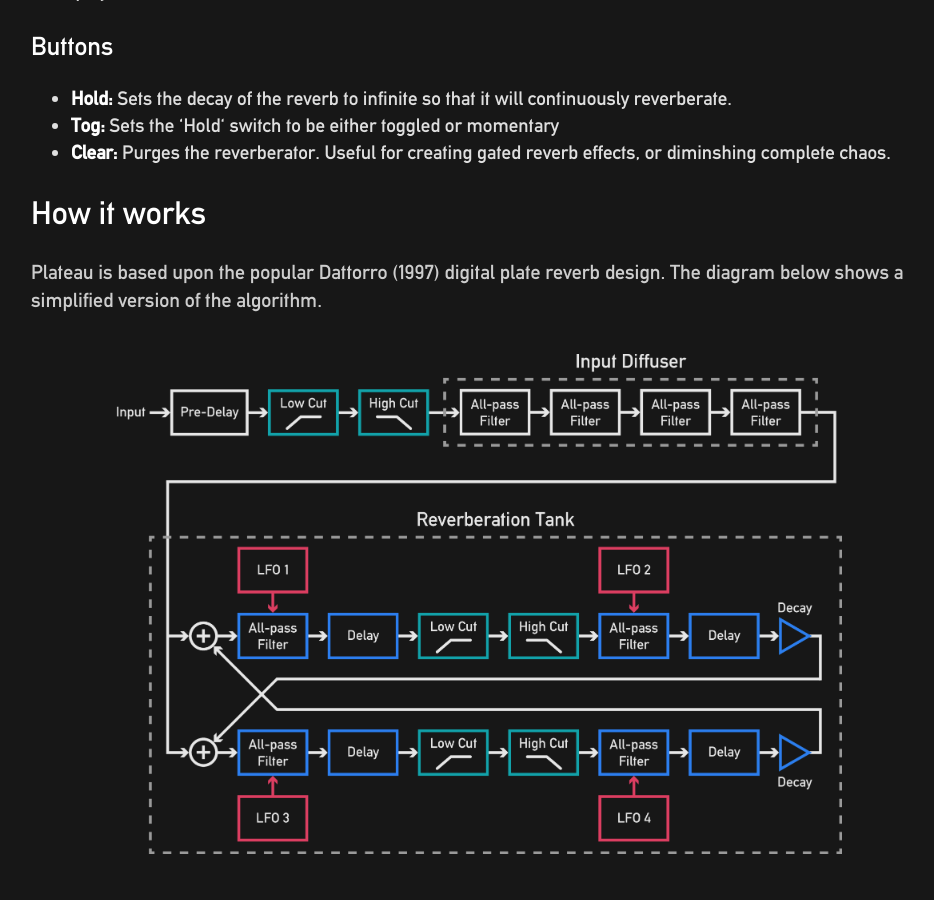
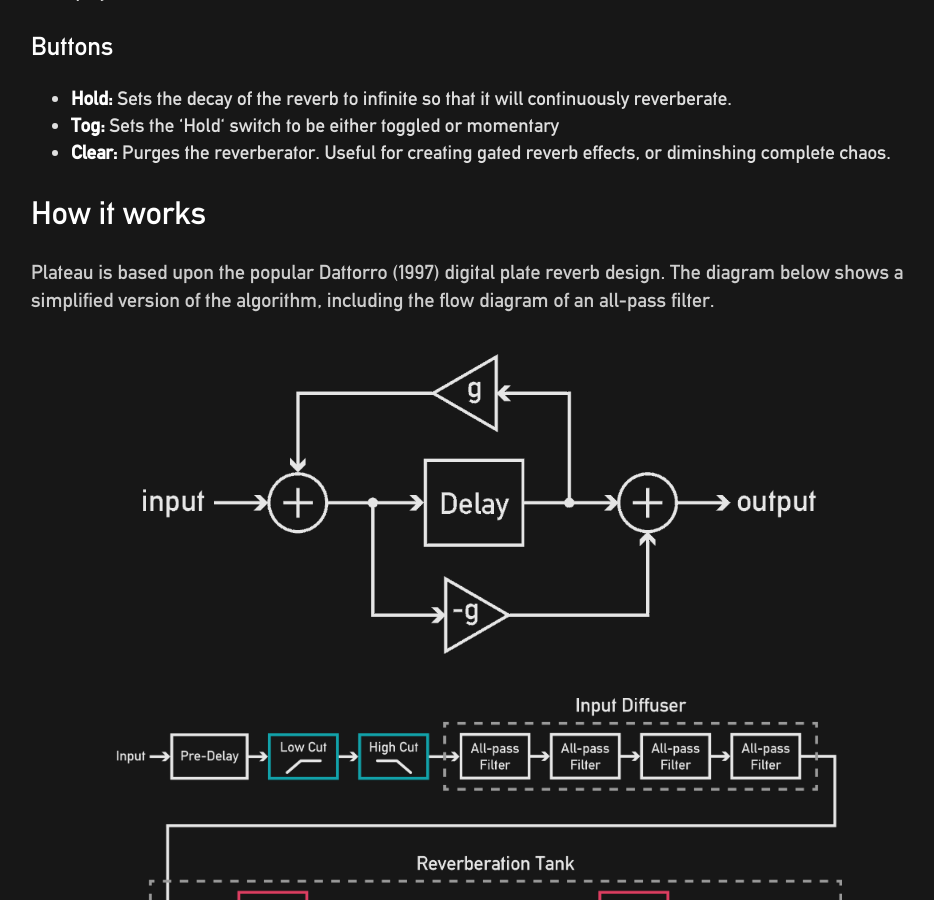
Before and after one commit to ValleyAudio/ValleyAudio.github.io, a Jekyll site: the page built from rack/plateau/plateau.html, in a window 1280 px wide and 900 px high, scrolled down 1685 px. Shown: the whole window, without its empty margins (161-1095 px from the left). Built offline with Jekyll 4.4.1, drawn with Linux system fonts in a browser that asks for light colours.

Commit message:
Allpass filter

```diff
--- a/rack/plateau/plateau.html
+++ b/rack/plateau/plateau.html
@@ -39,8 +39,11 @@
     </ul>
     <h2 id="howItWorks">How it works</h2>
     <p>
-        Plateau is based upon the popular Dattorro (1997) digital plate reverb design. The diagram below shows a simplified version of the algorithm.
+        Plateau is based upon the popular Dattorro (1997) digital plate reverb design. The diagram below shows a simplified version of the algorithm, including the flow diagram of an all-pass filter.
     </p>
+    <center>
+        <img src="images/allPassFilter.png" alt="All-pass filter" style="max-width:100%; max-height:300px; margin-top:20px; margin-bottom:20px;">
+    </center>
     <center>
         <img src="images/dattorro.png" alt="Dattorro Reverberator" style="max-width:100%; max-height:500px; margin-top:20px; margin-bottom:20px;">
     </center>
```
Also changed, not shown: rack/plateau/images/allPassFilter.png (added), 1 other file.
